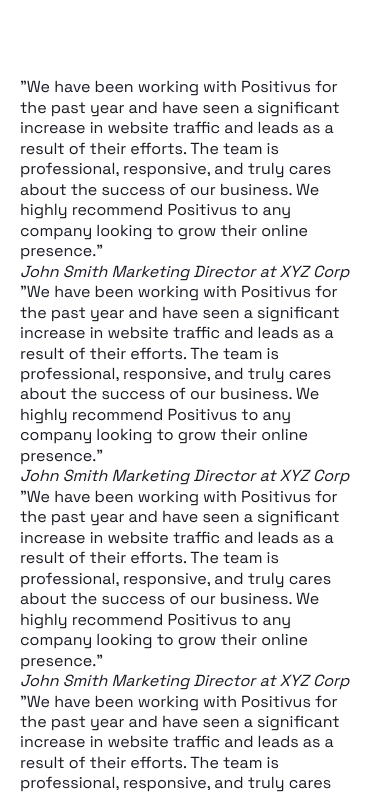
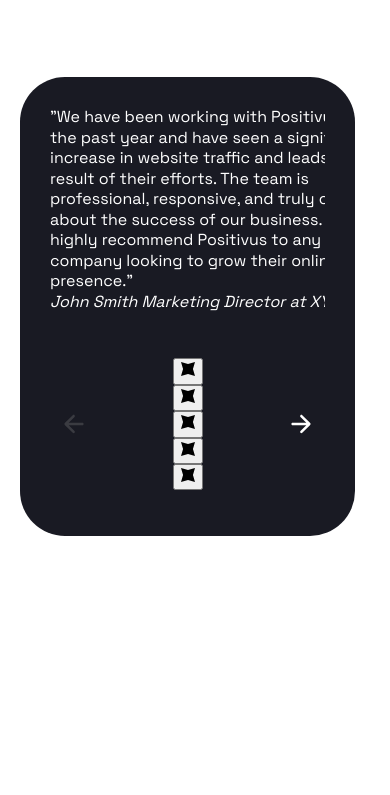
Before and after one commit to sabyrkazen/positivus, a website: page index.html in a window 390 px wide. Shown: the part 8508-9303 px from the top of the page. After the commit the page ends 9074 px from the top, so only its background shows below. Drawn offline with Linux system fonts and the light colour scheme.

Commit message:
feat: add reviews section styles for improved layout and responsiveness

```diff
--- a/src/styles/scss/layout/_reviews.scss
+++ b/src/styles/scss/layout/_reviews.scss
@@ -0,0 +1,76 @@
+@use '../helpers' as *;
+
+.reviews {
+  display: flex;
+  flex-direction: column;
+  row-gap: 110px;
+  padding-top: 84px;
+  padding-bottom: 54px;
+  color: var(--color-light);
+  background-color: var(--color-dark);
+  border-radius: var(--border-radius-large);
+  overflow-x: hidden;
+
+  @include tablet {
+    padding: 30px 30px 46px;
+    row-gap: 46px;
+  }
+
+  &__slider {
+    --reviewsSliderSlideWidth: 606px;
+
+    @include tablet {
+      --reviewsSliderSlideWidth: 330px;
+    }
+
+    &-list {
+      display: flex;
+      column-gap: 50px;
+      scroll-snap-type: x mandatory;
+      overflow-x: scroll;
+
+      @include tablet-above {
+        margin-left: calc(var(--reviewsSliderSlideWidth) / 2 * -1);
+      }
+
+      @include tablet {
+        column-gap: 30px;
+      }
+    }
+
+    &-item {
+      min-width: var(--reviewsSliderSlideWidth);
+      scroll-snap-align: start;
+    }
+  }
+
+  &__actions {
+    display: flex;
+    justify-content: space-between;
+    align-items: center;
+    width: 100%;
+    max-width: 564px;
+    margin-inline: auto;
+  }
+
+  &__arrow-button {
+    @include reset-button;
+    @include flex-center;
+    @include square(48px);
+
+    color: var(--color-light);
+
+    @include hover {
+      color: var(--color-accent);
+    }
+
+    &[disabled] {
+      color: var(--color-gray-alt);
+      cursor: not-allowed;
+    }
+
+    svg {
+      @include square(20px);
+    }
+  }
+}
```
Also changed, not shown: src/styles/css/main.css, 1 other file.
